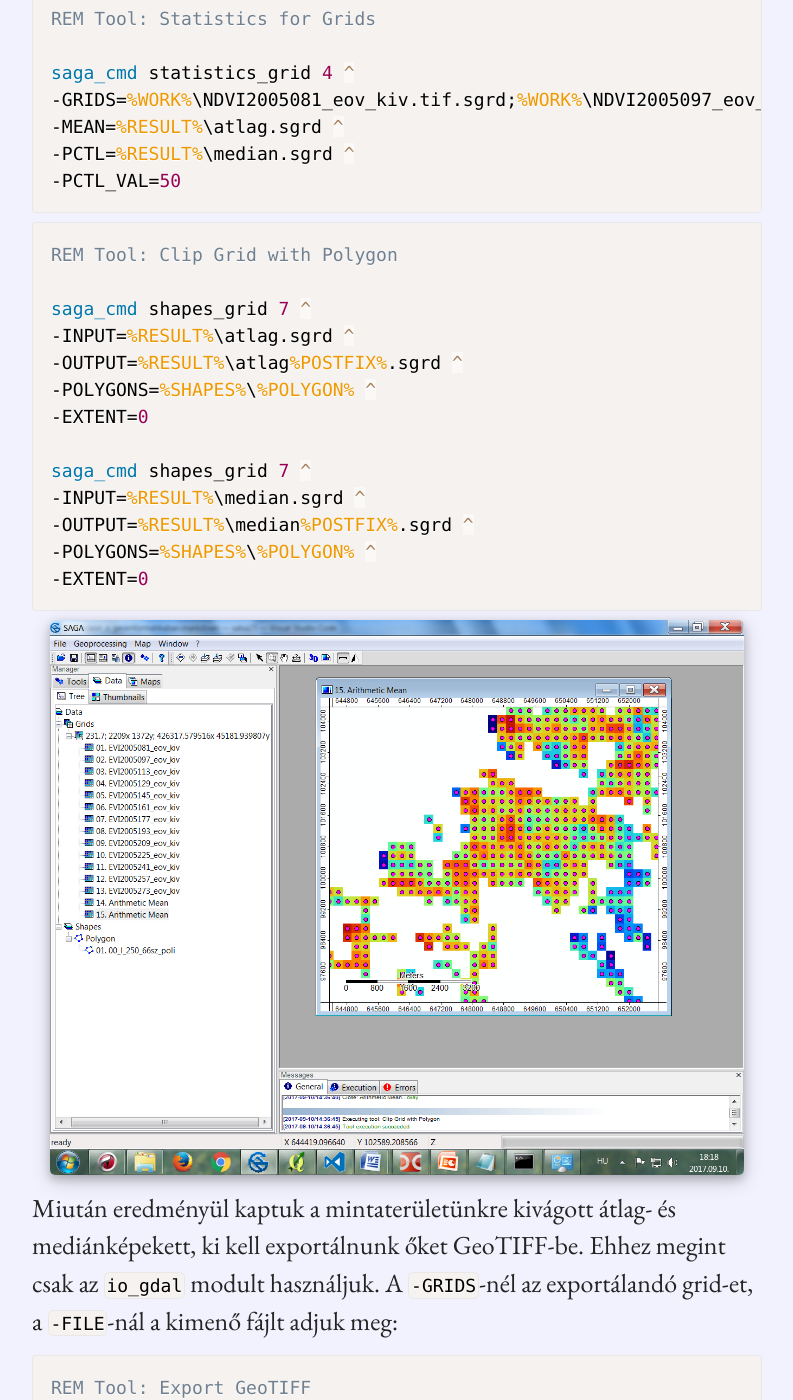
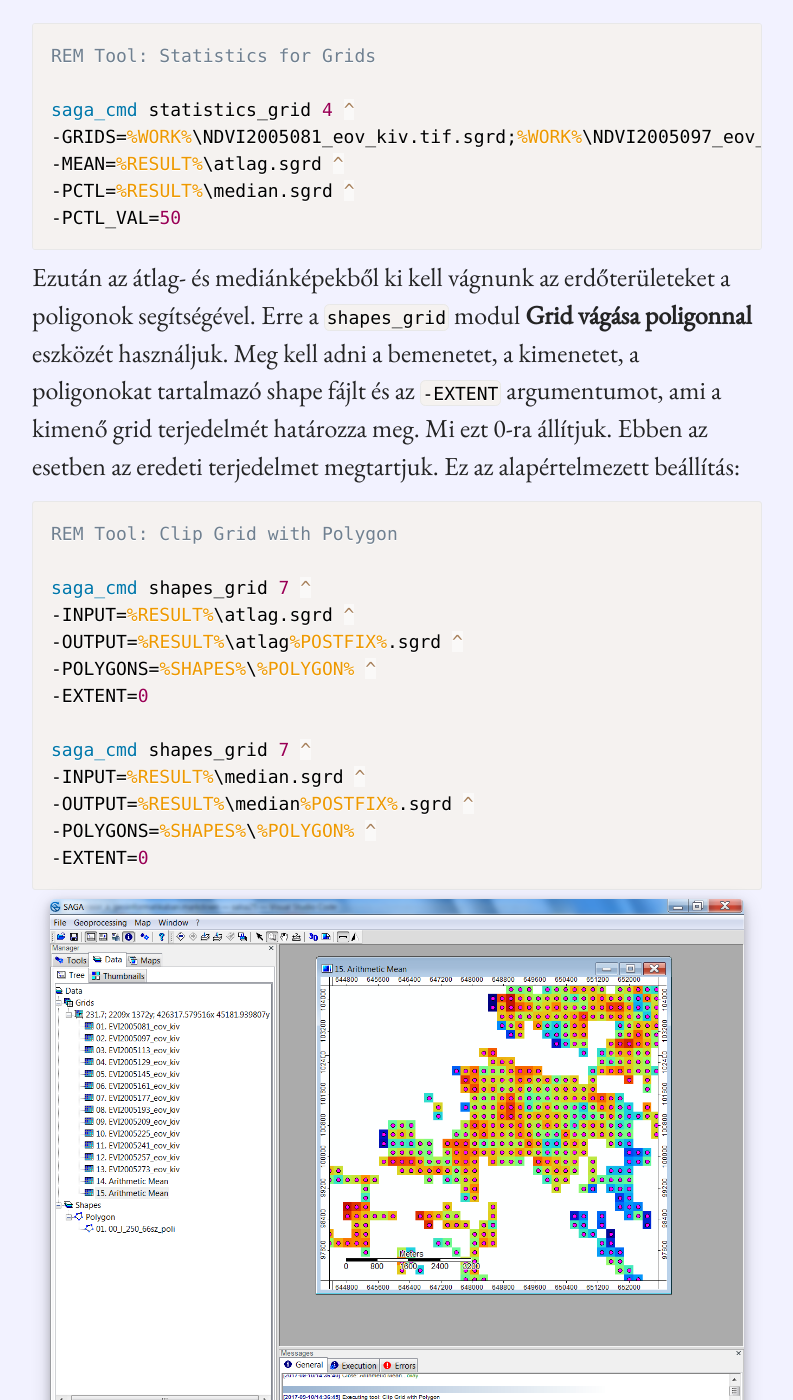
Before and after one commit to SalsaBoy990/SalsaBoy990.github.io, a Jekyll site: the page built from _posts/2017-09-16-parancssor_a_geoinformatikaban.markdown, in a window 1280 px wide and 1400 px high, scrolled down 10401 px. Shown: the whole window, without its empty margins (248-1041 px from the left). Built offline with Jekyll 4.4.1, drawn with Linux system fonts in a browser that asks for light colours; comment, search, counter and statistics services are not loaded; some of the changed text lies outside the part shown.

Commit message:
Update 2017-09-16-parancssor_a_geoinformatikaban.markdown

```diff
--- a/_posts/2017-09-16-parancssor_a_geoinformatikaban.markdown
+++ b/_posts/2017-09-16-parancssor_a_geoinformatikaban.markdown
@@ -128,7 +128,7 @@ A raszterállományokra (grid-ek) statisztikákat (átlagképeket, szórást stb
 Viszont van egy problémánk: évenként meg kell adnunk a 13 db kép teljes elérési útvonalát, amit begépelni kényelmetlen és időigényes volna. FOR ciklust itt nem használhatunk. Ilyenkor mit tehetünk? Van egy fontos alapelvem, ami így szól: **ha lehetséges, akkor mindig térj vissza egy olyan megoldáshoz, amit már ismersz!** Az Excelben mindenki ismeri a függvényeket. Az ÖSSZEFŰZ() függvény segítségével könnyedén legenerálhatjuk az elérési utakat, és csak az éveket kell átírni. Az összefűzött szöveget pedig egyben bemásoljuk a szkriptünkbe. (Itt zárójelben megjegyzem, ha esetleg valamelyikőtök nem tudná, hogy a .bat fájlokat úgy szerkeszthetjük, hogy átírjuk a fájlkiterjesztést .txt-re.). A grid-ek elérési útvonalait `;`-vel kell elválasztanunk egymástól.
 
 <img src="{{ site.url }}/assets/sagagis/excel.png" class="large" alt="Elérési utak, fájlnevek generálása az ÖSSZEFŰZ() függvény segítségével"/>
-
+<br />
 
 <pre><code class="language-batch">REM Tool: Statistics for Grids
 
@@ -139,7 +139,7 @@ saga_cmd statistics_grid 4 ^
 -PCTL_VAL=50
 </code></pre>
 
-
+Ezután az átlag- és mediánképekből ki kell vágnunk az erdőterületeket a poligonok segítségével. Erre a `shapes_grid` modul **Grid vágása poligonnal** eszközét használjuk. Meg kell adni a bemenetet, a kimenetet, a poligonokat tartalmazó shape fájlt és az `-EXTENT` argumentumot, ami a kimenő grid terjedelmét határozza meg. Mi ezt 0-ra állítjuk. Ebben az esetben az eredeti terjedelmet megtartjuk. Ez az alapértelmezett beállítás:
 
 <pre><code class="language-batch">REM Tool: Clip Grid with Polygon
 
@@ -158,7 +158,8 @@ saga_cmd shapes_grid 7 ^
 
 <img src="{{ site.url }}/assets/sagagis/saga_results.png" class="large" alt="A mintaterületek sikeresen kivágva az átlagképből"/>
 
-Miután eredményül kaptuk a mintaterületünkre kivágott átlag- és mediánképekett, ki kell exportálnunk őket GeoTIFF-be. Ehhez megint csak az `io_gdal` modult használjuk. A `-GRIDS`-nél az exportálandó grid-et, a `-FILE`-nál a kimenő fájlt adjuk meg:
+<br />
+Miután eredményül kaptuk a mintaterületünkre kivágott átlag- és mediánképeket, ki kell exportálnunk őket GeoTIFF-be. Ehhez megint csak az `io_gdal` modult használjuk. A `-GRIDS`-nél az exportálandó grid-et, a `-FILE`-nál a kimenő fájlt adjuk meg:
 
 <pre><code class="language-batch">REM Tool: Export GeoTIFF
 
```
